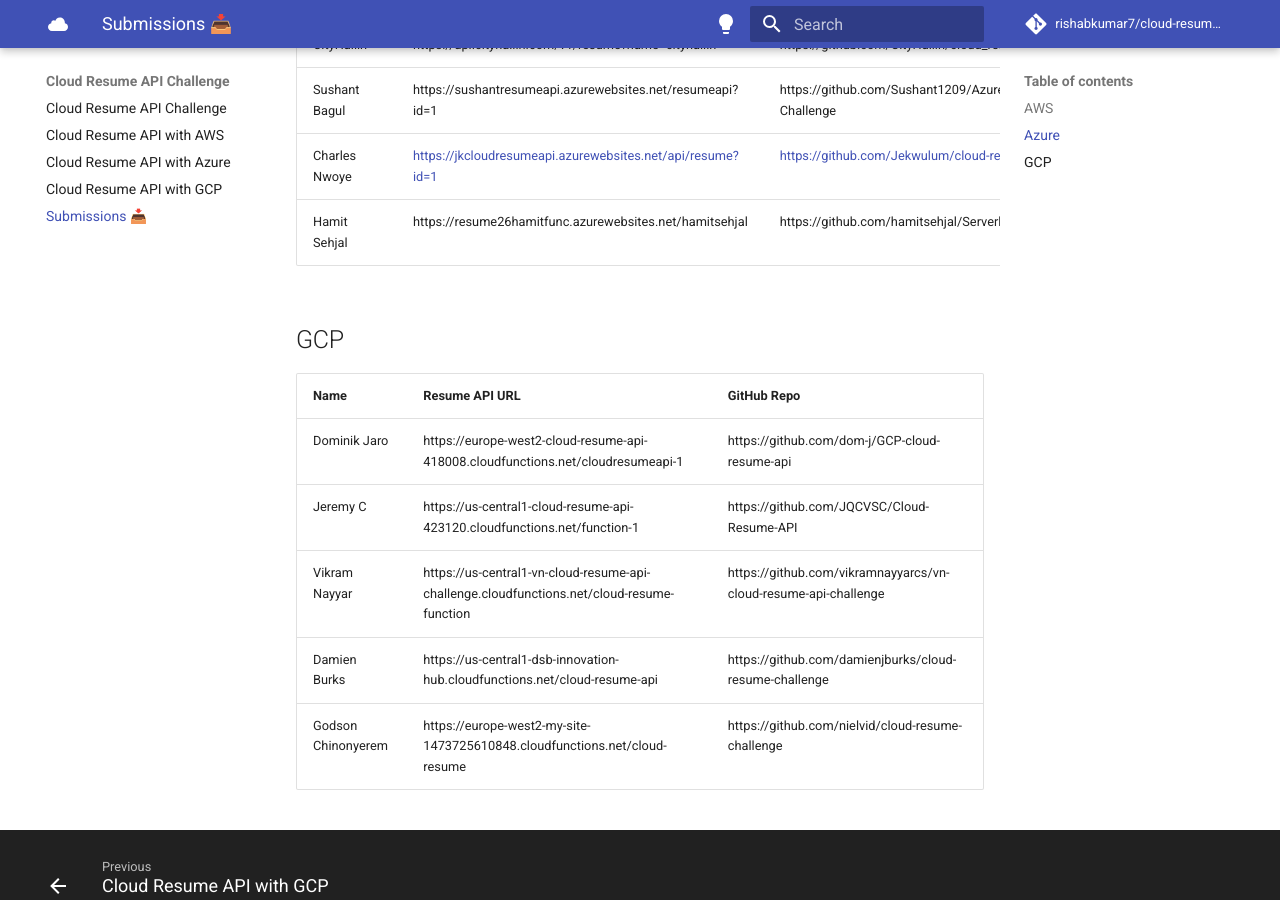
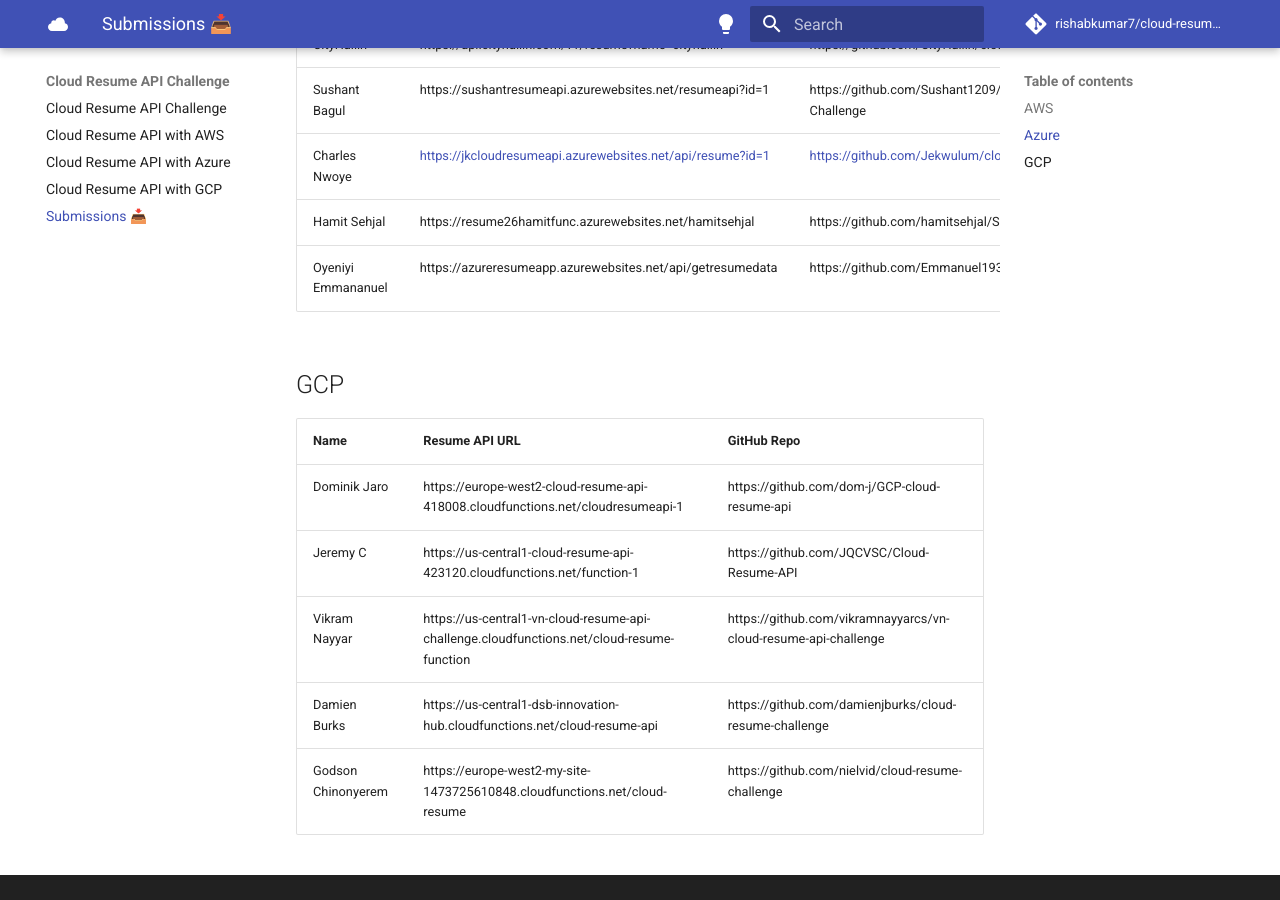
Before and after one commit to rishabkumar7/cloud-resume-api, an MkDocs documentation site: the page built from docs/submissions.md, in a window 1280 px wide and 900 px high, scrolled down 1721 px. Built offline with MkDocs 1.6.1 and Material for MkDocs 9.7.7, drawn with Linux system fonts in a browser that asks for light colours; comment, search, counter and statistics services are not loaded.

Commit message:
Added my submission to submissions.md

```diff
--- a/docs/submissions.md
+++ b/docs/submissions.md
@@ -28,12 +28,13 @@
 
 ## Azure
 
-| Name          | Resume API URL                                                                                                           | GitHub Repo |
-|---------------|--------------------------------------------------------------------------------------------------------------------------| ----------- |
-| CityHallin    | https://api.cityhallin.com/v1/resume?name=cityhallin                                                                     | https://github.com/CityHallin/cloud_resume_api_challenge |
-| Sushant Bagul | https://sushantresumeapi.azurewebsites.net/resumeapi?id=1                                                                | https://github.com/Sushant1209/Azure-Resume-API-Challenge |
-| Charles Nwoye | [https://jkcloudresumeapi.azurewebsites.net/api/resume?id=1](https://jkcloudresumeapi.azurewebsites.net/api/resume?id=1) | [https://github.com/Jekwulum/cloud-resume-api.git](https://github.com/Jekwulum/cloud-resume-api.git) |
-| Hamit Sehjal  | https://resume26hamitfunc.azurewebsites.net/hamitsehjal                                                                  | https://github.com/hamitsehjal/Serverless-Cloud-Resume |
+| Name              | Resume API URL                                                                                                           | GitHub Repo |
+|------------------ |--------------------------------------------------------------------------------------------------------------------------| ----------- |
+| CityHallin        | https://api.cityhallin.com/v1/resume?name=cityhallin                                                                     | https://github.com/CityHallin/cloud_resume_api_challenge |
+| Sushant Bagul     | https://sushantresumeapi.azurewebsites.net/resumeapi?id=1                                                                | https://github.com/Sushant1209/Azure-Resume-API-Challenge |
+| Charles Nwoye     | [https://jkcloudresumeapi.azurewebsites.net/api/resume?id=1](https://jkcloudresumeapi.azurewebsites.net/api/resume?id=1) | [https://github.com/Jekwulum/cloud-resume-api.git](https://github.com/Jekwulum/cloud-resume-api.git) |
+| Hamit Sehjal      | https://resume26hamitfunc.azurewebsites.net/hamitsehjal                                                                  | https://github.com/hamitsehjal/Serverless-Cloud-Resume |
+| Oyeniyi Emmananuel| https://azureresumeapp.azurewebsites.net/api/getresumedata                                                               | https://github.com/Emmanuel1930/azure-resume-api |
 
 ## GCP
 
```
